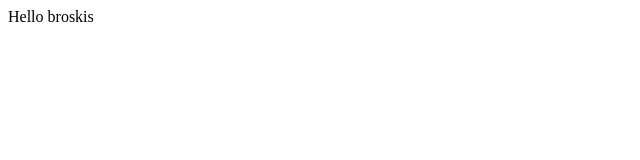
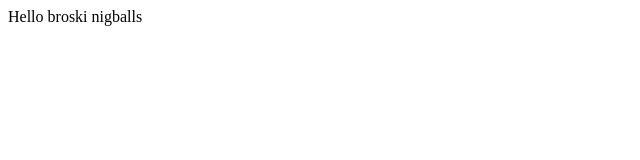
Before and after one commit to ARahmani1870/HTML_CSS_JavaScript, a plain HTML site: page site/index.html in a window 1280 px wide. Shown: the full height of the page, 0-640 px from the left. Drawn offline with Linux system fonts and the light colour scheme.

Commit message:
Changed message

```diff
--- a/site/index.html
+++ b/site/index.html
@@ -3,9 +3,9 @@
 <head>
 	<meta charset="utf-8">
 	<meta name="viewport" content="width=device-width, initial-scale=1">
-	<title>Hello broskis</title>
+	<title>Hello nigkis</title>
 </head>
 <body>
-Hello broskis
+Hello broski nigballs
 </body>
 </html>
```
